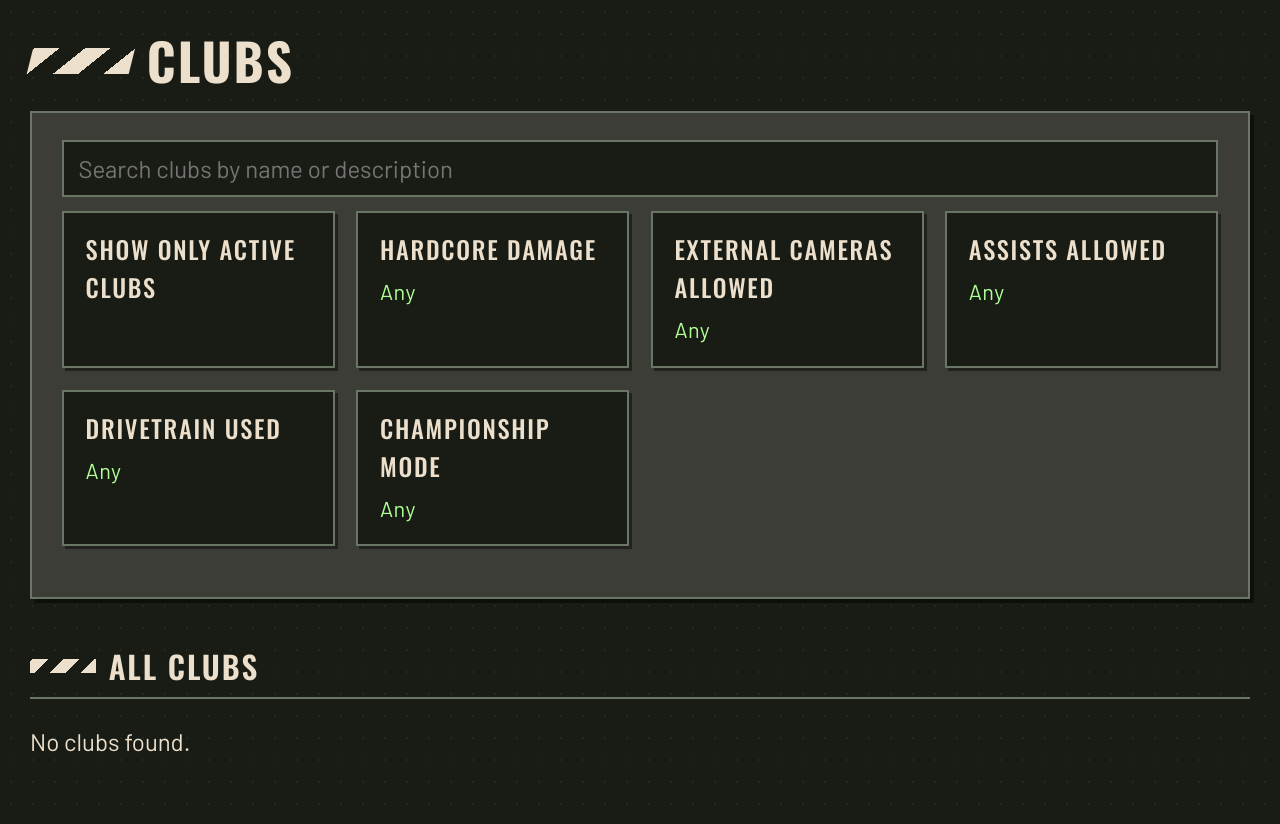
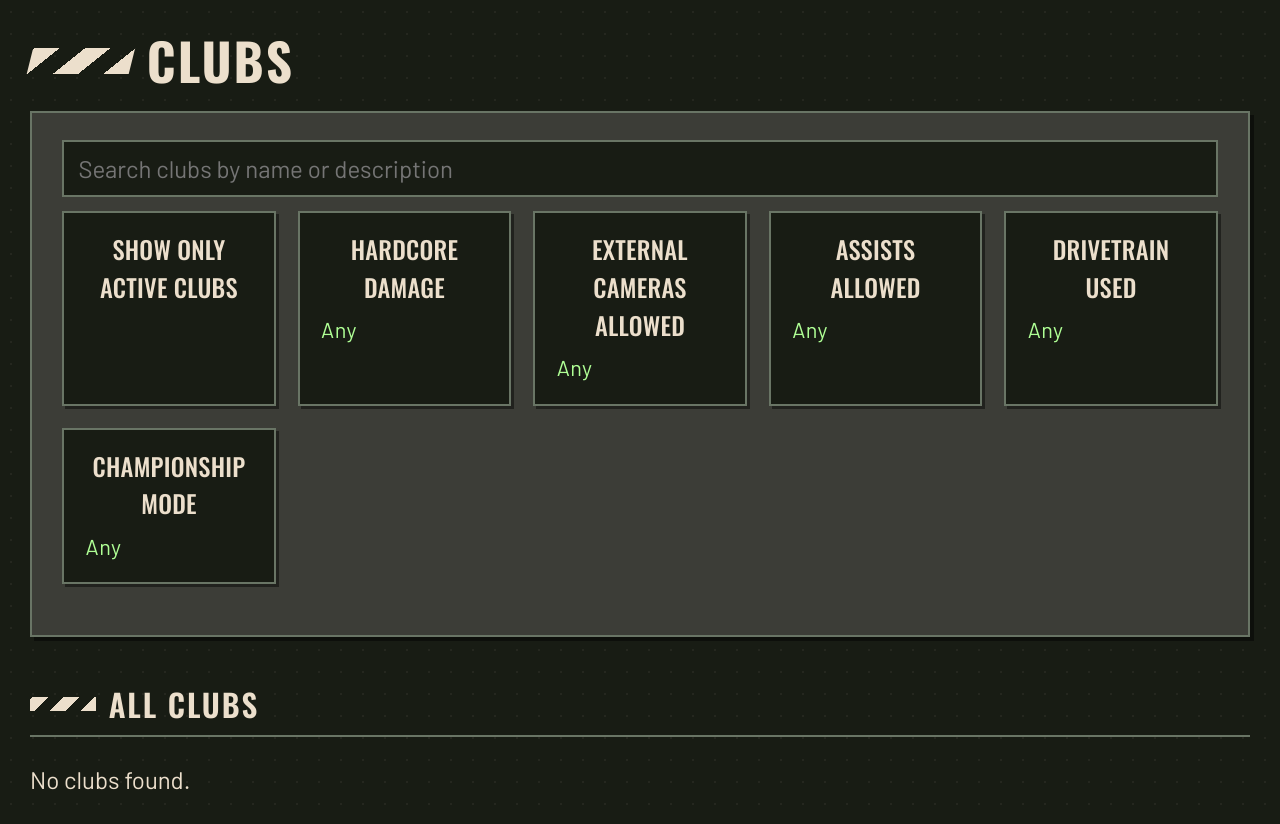
Before and after one commit to Agersi/DR3, a Flask app: page /clubs in a window 1280 px wide. Shown: the part 109-933 px from the top of the page. Run offline with Flask 3, Linux system fonts and the light colour scheme; data that the repository does not hold is empty.

Commit message:
Opt tiles: 200px min column width, centered titles with tighter letter-spacing

```diff
--- a/dr3/web/static/css/style.css
+++ b/dr3/web/static/css/style.css
@@ -206,14 +206,14 @@ input[type='checkbox'] { width: auto; max-width: none; }
 .checkrow input { margin: 0; }
 
 /* Option cards — radio groups rendered as selectable tiles */
-.opt-grid { display: grid; grid-template-columns: repeat(auto-fit, minmax(250px, 1fr)); gap: 0.9rem; margin: 0.6rem 0 1rem; }
+.opt-grid { display: grid; grid-template-columns: repeat(auto-fit, minmax(200px, 1fr)); gap: 0.9rem; margin: 0.6rem 0 1rem; }
 .opt {
   position: relative; display: block; cursor: pointer; width: auto; max-width: none; margin: 0;
   background: var(--bg); border: 2px solid var(--line); box-shadow: 3px 3px 0 var(--shadow);
   padding: 0.75rem 0.9rem 0.85rem; font-weight: 400;
 }
 .opt input { position: absolute; opacity: 0; pointer-events: none; }
-.opt-title { display: block; font-family: var(--display); text-transform: uppercase; letter-spacing: 0.07em; font-size: 1.02rem; color: var(--text); margin-bottom: 0.3rem; }
+.opt-title { text-align: center; display: block; font-family: var(--display); text-transform: uppercase; letter-spacing: 0.01em; font-size: 1.02rem; color: var(--text); margin-bottom: 0.3rem; }
 .opt-desc { display: block; color: var(--muted); font-size: 0.9rem; line-height: 1.45; }
 .opt-points { display: block; font-family: var(--mono); font-size: 0.85rem; letter-spacing: 0.03em; color: var(--text); margin-top: 0.5rem; }
 .opt:has(input:checked) { background: var(--accent); border-color: var(--text); box-shadow: 3px 3px 0 var(--shadow); }
```
